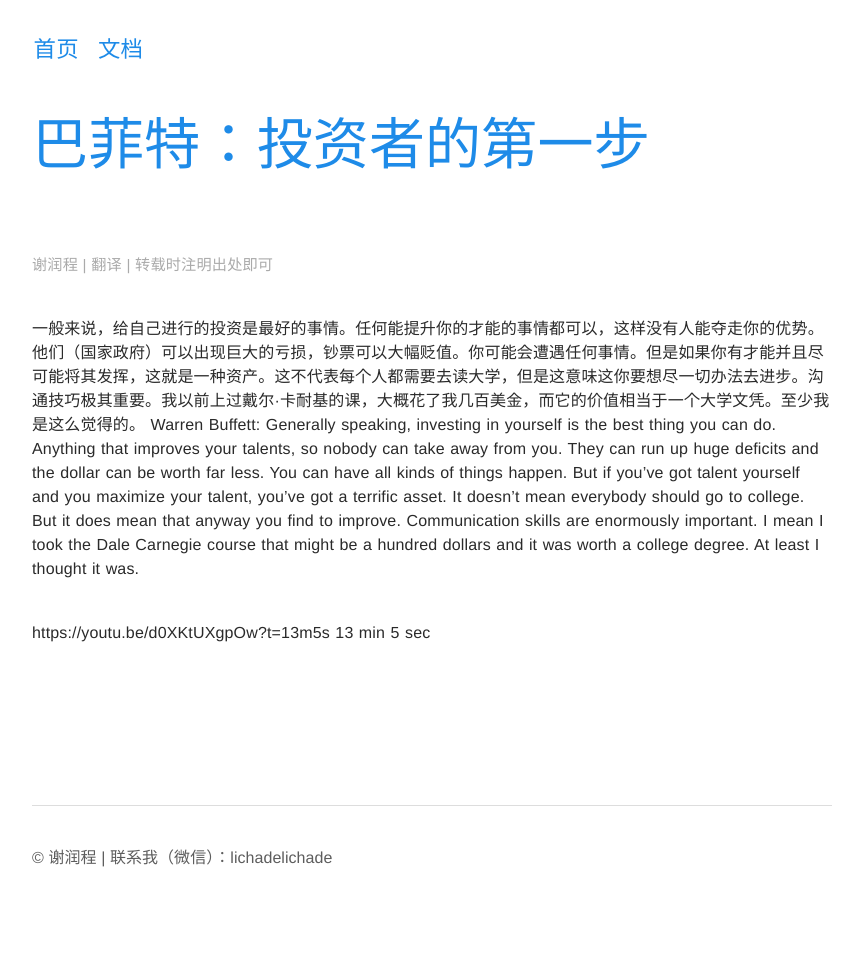
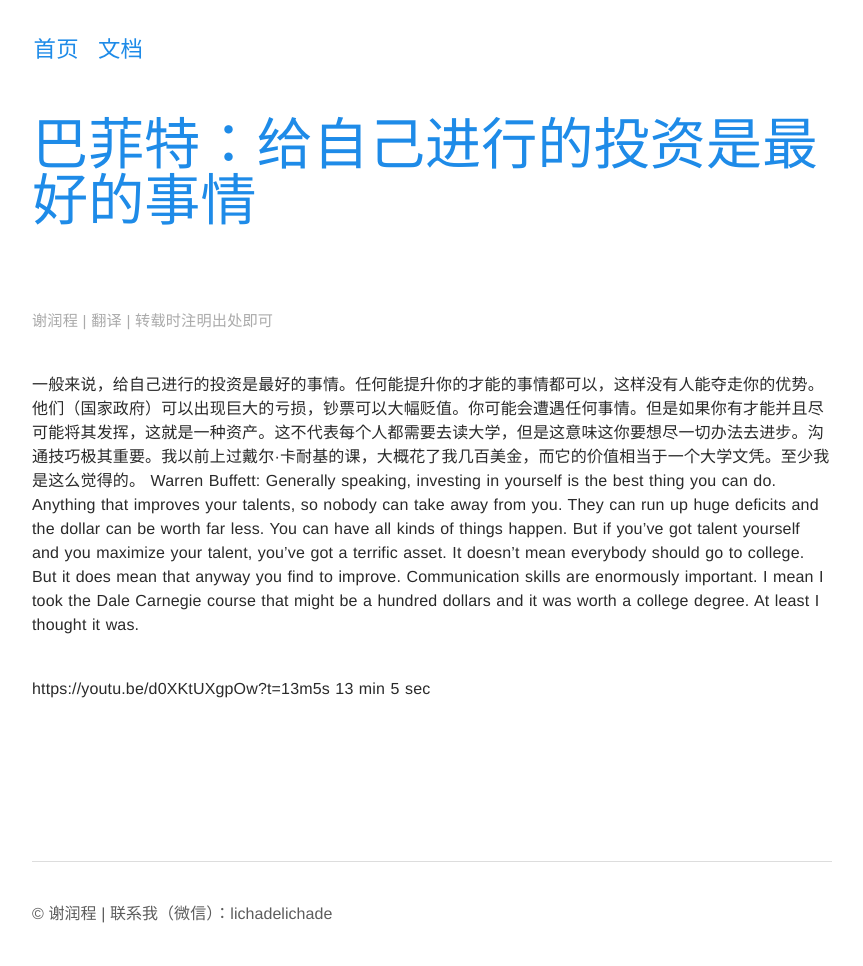
Before and after one commit to richardyrich/richardyrich.github.io, a Jekyll site: the page built from _posts/2022-09-11-invest in yourself is the best.md, in a window 1280 px wide. Shown: the whole page, without its empty margins (208-1071 px from the left). Built offline with Jekyll 4.4.1, drawn with Linux system fonts in a browser that asks for light colours.

Commit message:
Update 2022-09-11-invest in yourself is the best.md

```diff
--- a/_posts/2022-09-11-invest in yourself is the best.md
+++ b/_posts/2022-09-11-invest in yourself is the best.md
@@ -1,6 +1,6 @@
 ---
 layout: post
-title: 巴菲特：投资者的第一步
+title: 巴菲特：给自己进行的投资是最好的事情
 date: 2022-09-11
 categories: 翻译
 ---
```
